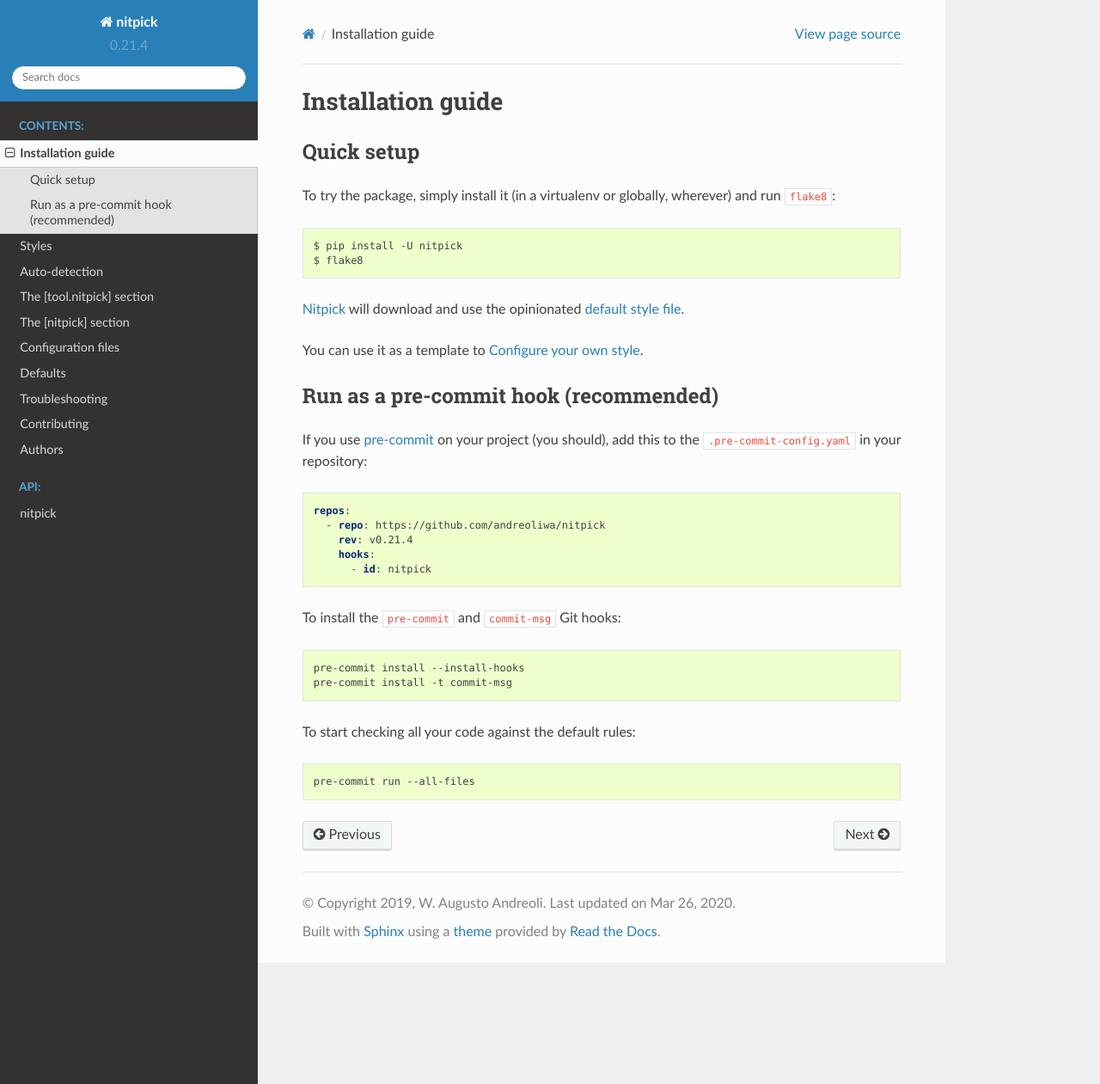
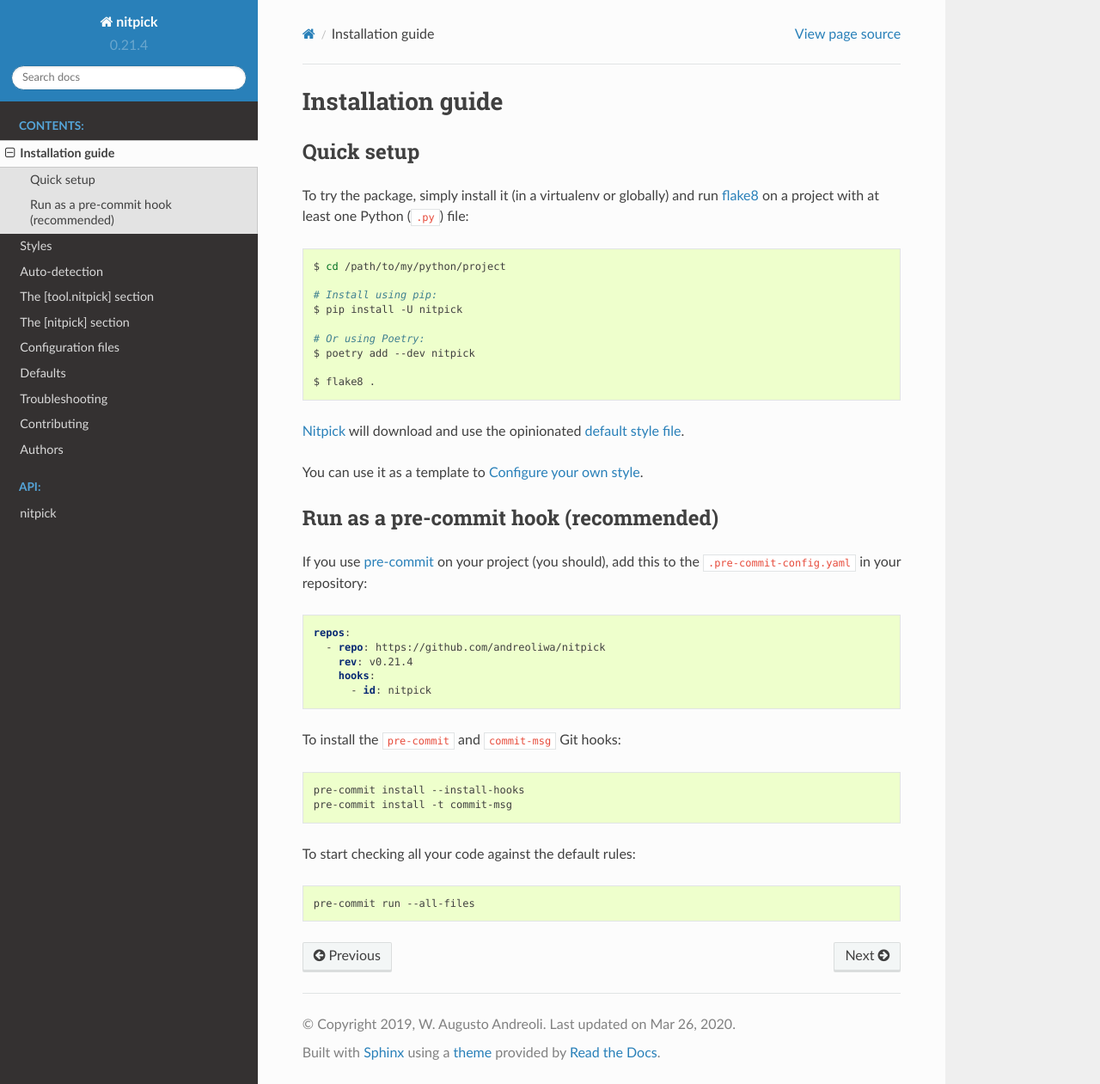
Before and after one commit to andreoliwa/nitpick, a Sphinx documentation site: the page built from docs/installation_guide.rst, in a window 1280 px wide and 1261 px high. Shown: the whole window at 86% size. Built offline with Sphinx 7.4.7 and the Read the Docs theme 2.0.0, drawn with Linux system fonts in a browser that asks for light colours.

Commit message:
fix: consider any Python file (thanks @tolusonaike)
Fixes #138

Signed-off-by: Augusto W. Andreoli <andreoliwa@gmail.com>

```diff
--- a/docs/installation_guide.rst
+++ b/docs/installation_guide.rst
@@ -8,12 +8,19 @@
 Quick setup
 -----------
 
-To try the package, simply install it (in a virtualenv or globally, wherever) and run ``flake8``:
+To try the package, simply install it (in a virtualenv or globally) and run flake8_ on a project with at least one Python (``.py``) file:
 
 .. code-block:: shell
 
+    $ cd /path/to/my/python/project
+
+    # Install using pip:
     $ pip install -U nitpick
-    $ flake8
+
+    # Or using Poetry:
+    $ poetry add --dev nitpick
+
+    $ flake8 .
 
 Nitpick_ will download and use the opinionated `default style file`_.
 
```
Also changed, not shown: README.md (+7 -2 lines), 4 other files.
